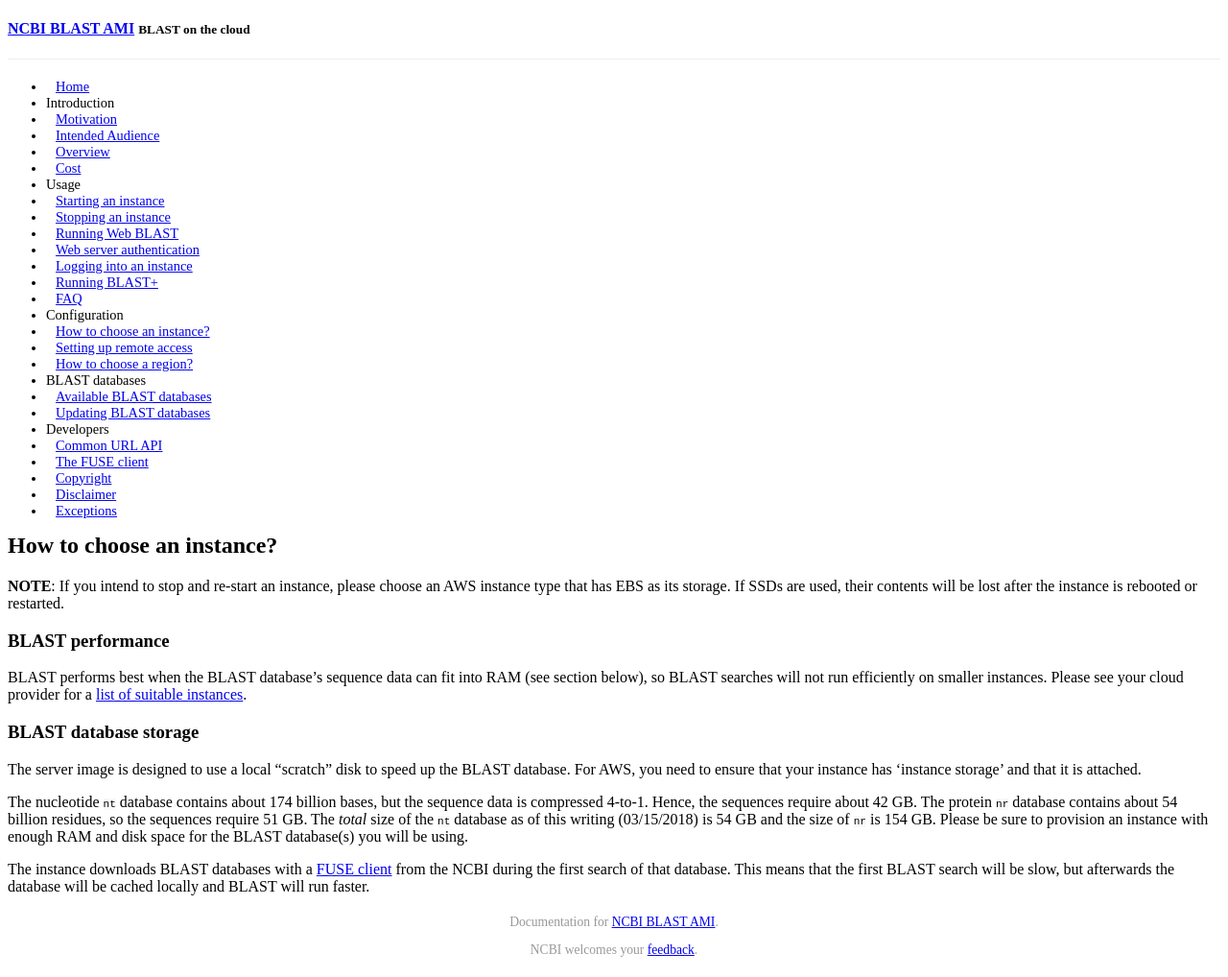
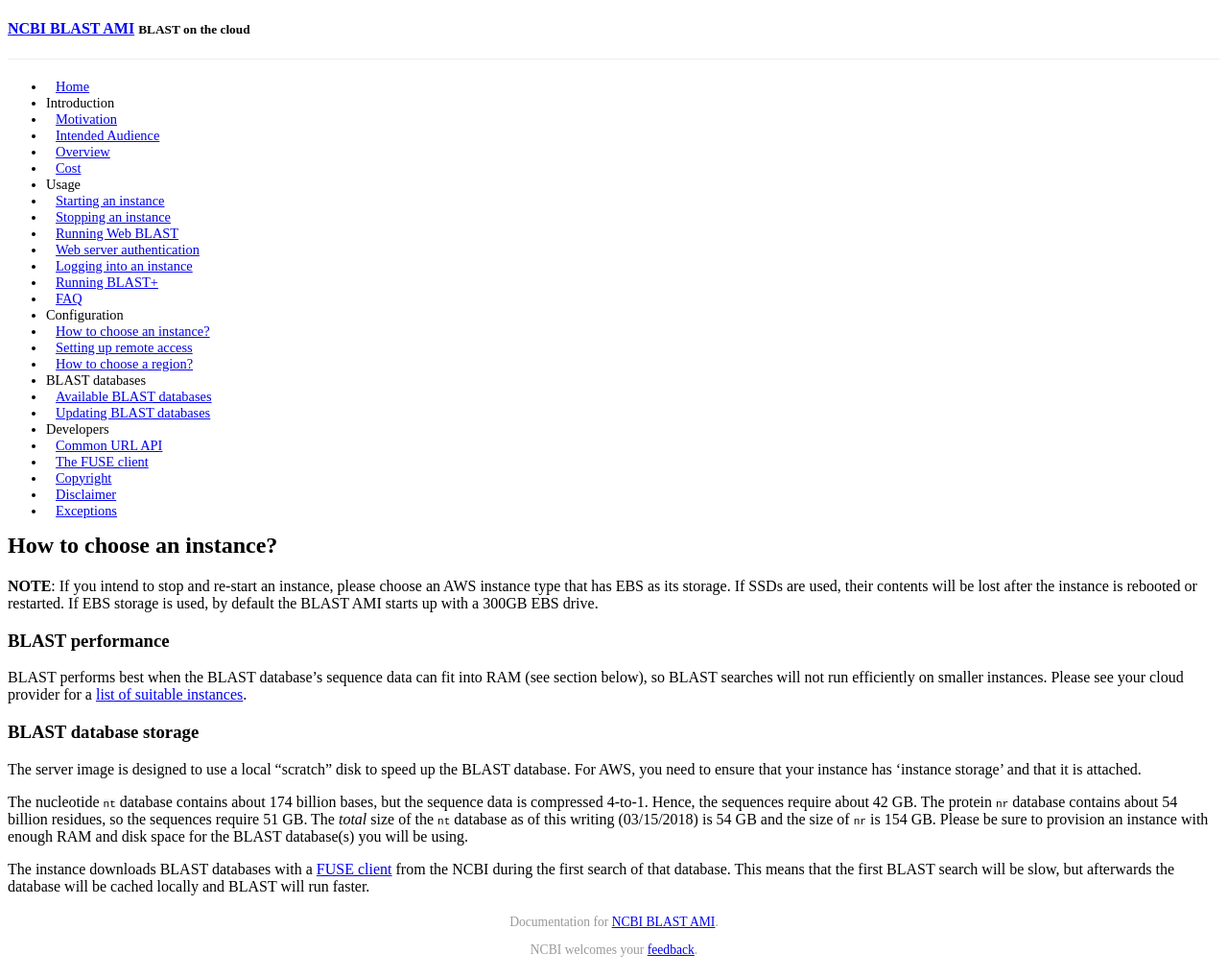
Before and after one commit to ncbi/blast-cloud, a Jekyll site: the page built from _posts/2015-06-09-choosing-instance.md, in a window 1280 px wide. Shown: the whole page at 96% size. Built offline with Jekyll 4.4.1, drawn with Linux system fonts in a browser that asks for light colours; a style sheet for code colours, icons or effects is not loaded.

Commit message:
Add note about default EBS disk size

```diff
--- a/_posts/2015-06-09-choosing-instance.md
+++ b/_posts/2015-06-09-choosing-instance.md
@@ -8,6 +8,7 @@ order: 0
 **NOTE**: If you intend to stop and re-start an instance, please choose an AWS
 instance type that has EBS as its storage. If SSDs are used, their contents will be
 lost after the instance is rebooted or restarted.
+If EBS storage is used, by default the BLAST AMI starts up with a 300GB EBS drive.
 
 ### BLAST performance
 
```
